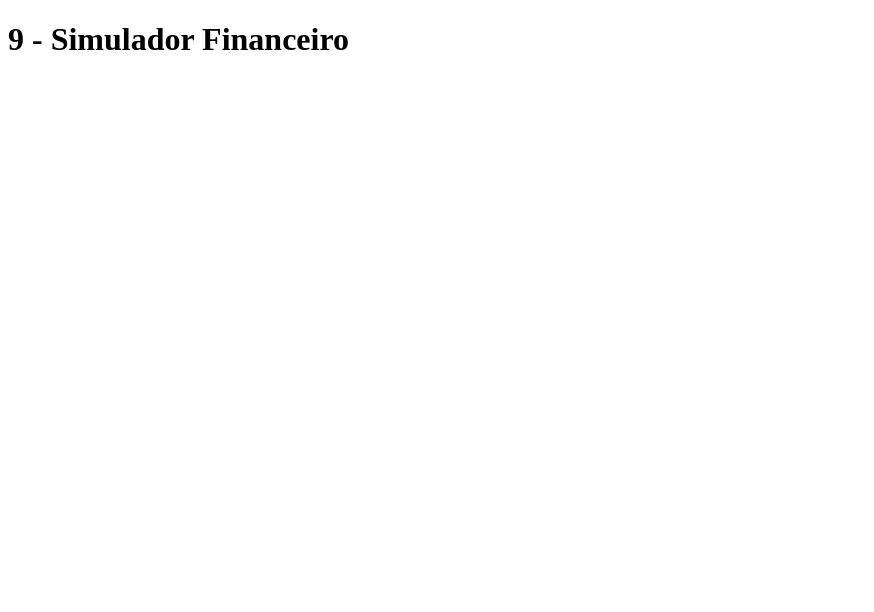
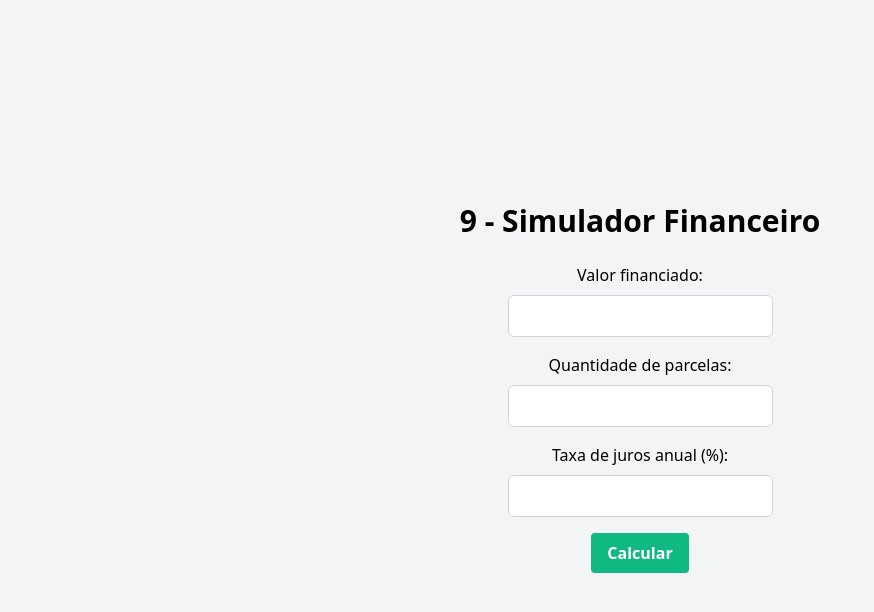
Before and after one commit to lucasmilhoranca/desafio-ipag, a plain HTML site: page exercicios/9-simulador-de-financiamento/index.html in a window 1280 px wide. Shown: the whole page, without its empty margins (0-874 px from the left). Drawn offline with nearby package versions, Linux system fonts and the light colour scheme.

Commit message:
feat: finalizando exercicio 9

```diff
--- a/exercicios/9-simulador-de-financiamento/index.html
+++ b/exercicios/9-simulador-de-financiamento/index.html
@@ -1,14 +1,35 @@
 <!DOCTYPE html>
-<html lang="en">
+<html lang="pt-br">
 
 <head>
     <meta charset="UTF-8">
     <meta name="viewport" content="width=device-width, initial-scale=1.0">
-    <title>Document</title>
+    <title>Simulador Financeiro</title>
+    <link href="https://cdn.jsdelivr.net/npm/tailwindcss@2.2.19/dist/tailwind.min.css" rel="stylesheet">
 </head>
 
-<body>
-    <h1>9 - Simulador Financeiro</h1>
+<body class="bg-gray-100 min-h-screen flex flex-col justify-center items-center">
+    <h1 class="text-3xl font-bold mb-6">9 - Simulador Financeiro</h1>
+
+    <form onsubmit="calcFinanciamento(event)" class="flex flex-col items-center">
+        <label for="valor" class="mb-2">Valor financiado:</label>
+        <input type="number" id="valor" required class="bg-white border border-gray-300 rounded-md px-4 py-2 mb-4 focus:outline-none focus:border-green-300">
+
+        <label for="parcelas" class="mb-2">Quantidade de parcelas:</label>
+        <input type="number" id="parcelas" required class="bg-white border border-gray-300 rounded-md px-4 py-2 mb-4 focus:outline-none focus:border-green-300">
+
+        <label for="juros" class="mb-2">Taxa de juros anual (%):</label>
+        <input type="number" id="juros" required class="bg-white border border-gray-300 rounded-md px-4 py-2 mb-4 focus:outline-none focus:border-green-300">
+
+        <button type="submit"
+            class="bg-green-500 hover:bg-green-700 text-white font-bold py-2 px-4 rounded">Calcular</button>
+    </form>
+
+    <div id="result" class="mt-6">
+
+    </div>
+
+    <script src="./script.js"></script>
 </body>
 
 </html>
--- a/exercicios/9-simulador-de-financiamento/script.js
+++ b/exercicios/9-simulador-de-financiamento/script.js
@@ -0,0 +1,34 @@
+function calcFinanciamento(event) {
+    event.preventDefault()
+
+    const result = document.getElementById("result")
+
+    result.innerHTML = ''
+
+    const valor = parseFloat(document.getElementById("valor").value)
+    const parcelas = parseFloat(document.getElementById("parcelas").value)
+    const jurosAnual = parseFloat(document.getElementById("juros").value) / 100
+
+    const jurosMensal = calcJurosMensal(jurosAnual)
+    const valParcela = calcPMT(valor, jurosMensal, parcelas)
+    const total = calcCET(valParcela, parcelas, valor)
+
+    result.innerHTML = `
+        <span class="block mb-2">Valor da parcela: <strong>R$ ${valParcela.toFixed(2)}</strong></span>
+        <span class="block mb-2">Valor total a ser pago: <strong>R$ ${(valParcela * parcelas).toFixed(2)}</strong></span>
+        <span class="block mb-2">Custo efetivo total do financiamento: <strong>R$ ${total.toFixed(2)}</strong></span>
+        <span class="block">Taxa efetiva mensal: <strong>R$ ${(jurosMensal * 100).toFixed(2)}%</strong></span>
+    `
+}
+
+function calcJurosMensal(jurosAnual) {
+    return Math.pow(1 + jurosAnual, 1 / 12) - 1
+}
+
+function calcPMT(valor, jurosMensal, parcelas) {
+    return valor * (jurosMensal / (1 - Math.pow(1 + jurosMensal, -parcelas)))
+}
+
+function calcCET(valorParcela, parcelas, valor) {
+    return (valorParcela * parcelas) - valor
+}
```
